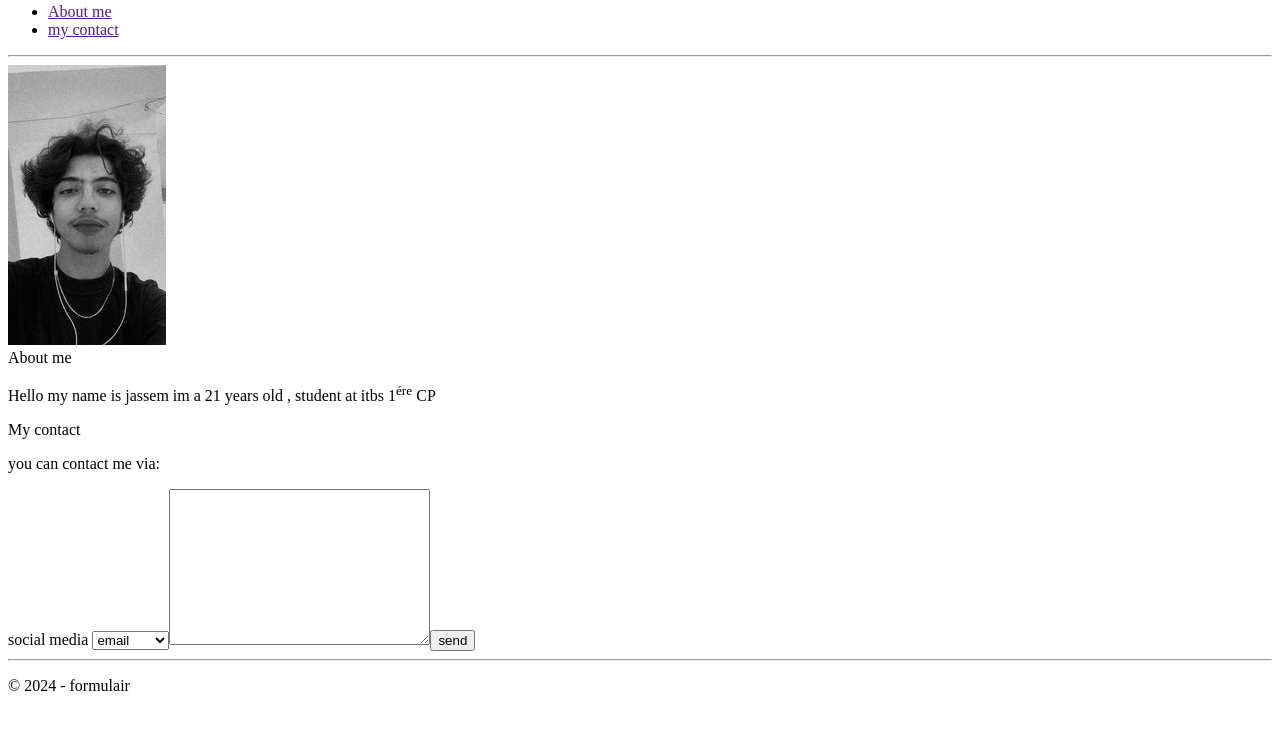
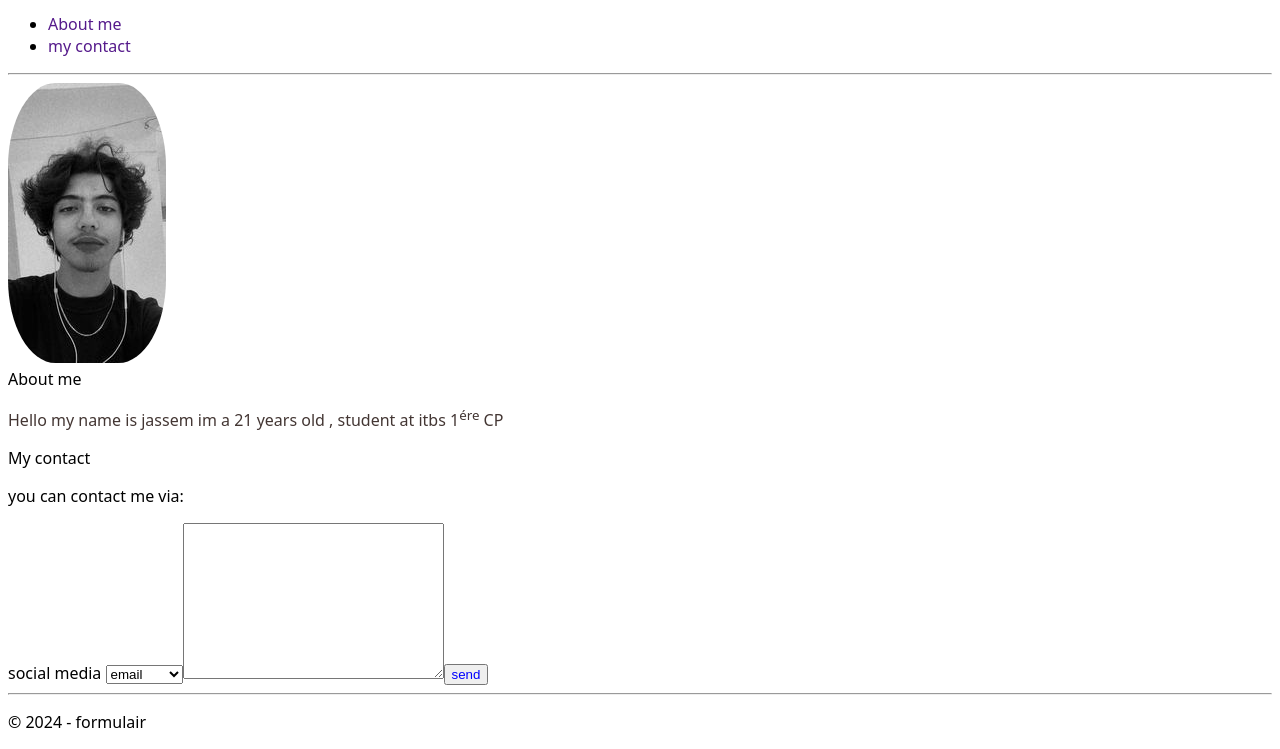
Before and after one commit to Jassem03/checkpoint-gomycode, a plain HTML site: page index.html in a window 1280 px wide. Shown: the part 111-860 px from the top of the page. Before the commit the page ends 822 px from the top, so only its background shows below. Drawn offline with Linux system fonts and the light colour scheme.

Commit message:
css added

```diff
--- /dev/null
+++ b/index.css
@@ -0,0 +1,30 @@
+body{
+    font-family: system-ui, -apple-system, BlinkMacSystemFont, 'Segoe UI', Roboto, Oxygen, Ubuntu, Cantarell, 'Open Sans', 'Helvetica Neue', sans-serif;
+    background-color:433633 ;
+
+}
+.css-display nav{
+    border: 1px solid green;
+    margin: 30px;
+    padding: 30px;
+    display: inline;
+
+}
+button :hover{
+color:red;
+}
+button{
+    color: blue;
+}
+.pic{
+    border-radius: 30%;
+}
+.bio{
+    color:#433633;
+}
+p .bio{
+    font-size: large;
+}
+a{
+  text-decoration: none;
+}
--- a/index.html
+++ b/index.html
@@ -3,9 +3,8 @@
 <head>
     <meta charset="UTF-8">
     <meta name="viewport" content="width=device-width, initial-scale=1.0">
-    <title>Formulair
-
-    </title>
+    <title>Formulair</title>
+    <link rel="stylesheet" href="index.css">
 </head>
 <body>
     <header>
@@ -21,10 +20,10 @@
     <hr>
     </header>
     <main>
-        <img src="jassem.jpg" alt="">
+        <img src="jassem.jpg" class="pic">
         <section>About me
 
-       <p>Hello my name is jassem im a 21 years old , student at itbs 1<sup>ére</sup> <span title="cycle preparatoire">CP</span></p>
+       <p class="bio">Hello my name is jassem im a 21 years old , student at itbs 1<sup>ére</sup> <span title="cycle preparatoire">CP</span></p>
     </section>
     <section>My contact
         <p>you can contact me via: </p>
```
